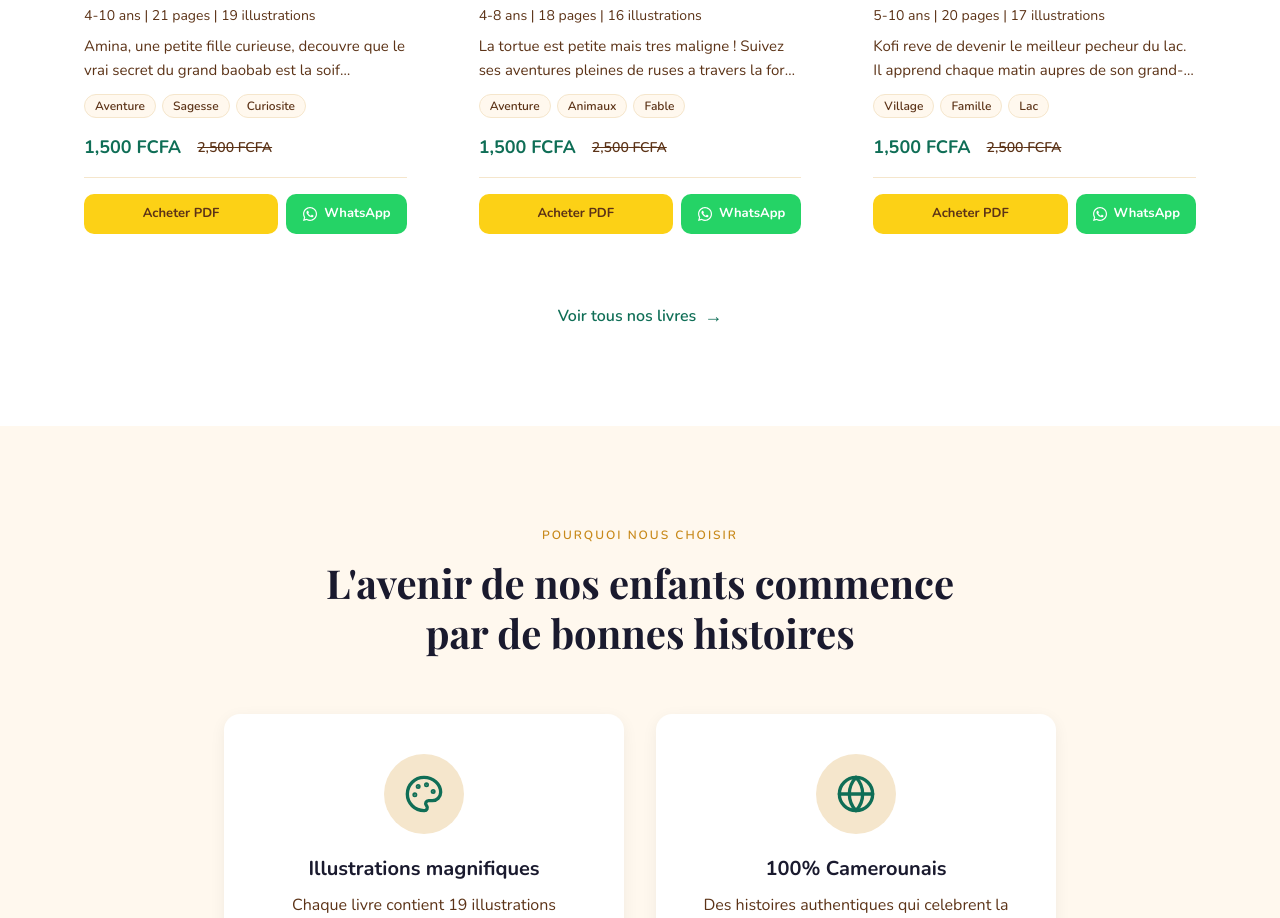
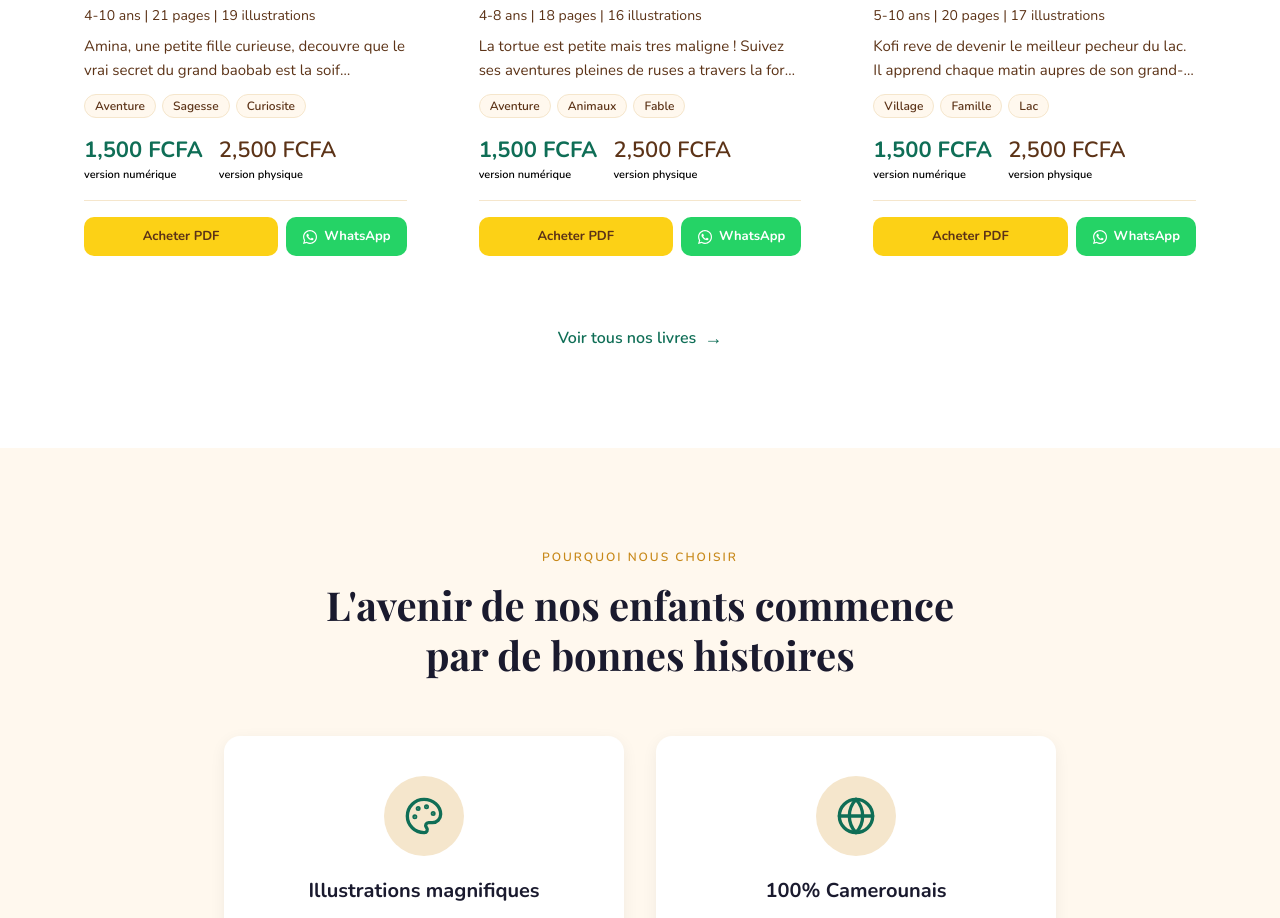
Before and after one commit to brayano-ux/maison-dedition, a React (Vite) app: page / in a window 1280 px wide. Shown: the part 1703-2621 px from the top of the page. Built offline with nearby package versions, Linux system fonts and the light colour scheme.

Commit message:
Update book card price labels

```diff
--- a/src/components/BookCard.tsx
+++ b/src/components/BookCard.tsx
@@ -70,13 +70,23 @@ export default function BookCard({ book, index = 0 }: BookCardProps) {
         </div>
 
         {/* Prices */}
-        <div className="flex items-center gap-4 mt-4">
-          <span className="font-body text-[18px] font-bold text-forest">
-            {book.pricePDF.toLocaleString()} FCFA
-          </span>
-          <span className="font-body text-[14px] font-semibold text-brown line-through">
-            {book.pricePrint.toLocaleString()} FCFA
-          </span>
+        <div className="flex items-start gap-4 mt-4">
+          <div className="flex flex-col">
+            <span className="font-body text-[22px] font-bold text-forest">
+              {book.pricePDF.toLocaleString()} FCFA
+            </span>
+            <span className="font-body text-[11px] font-semibold text-black">
+              version numérique
+            </span>
+          </div>
+          <div className="flex flex-col">
+            <span className="font-body text-[22px] font-semibold text-brown">
+              {book.pricePrint.toLocaleString()} FCFA
+            </span>
+            <span className="font-body text-[11px] font-semibold text-black">
+              version physique
+            </span>
+          </div>
         </div>
 
         {/* CTA Buttons */}
```
